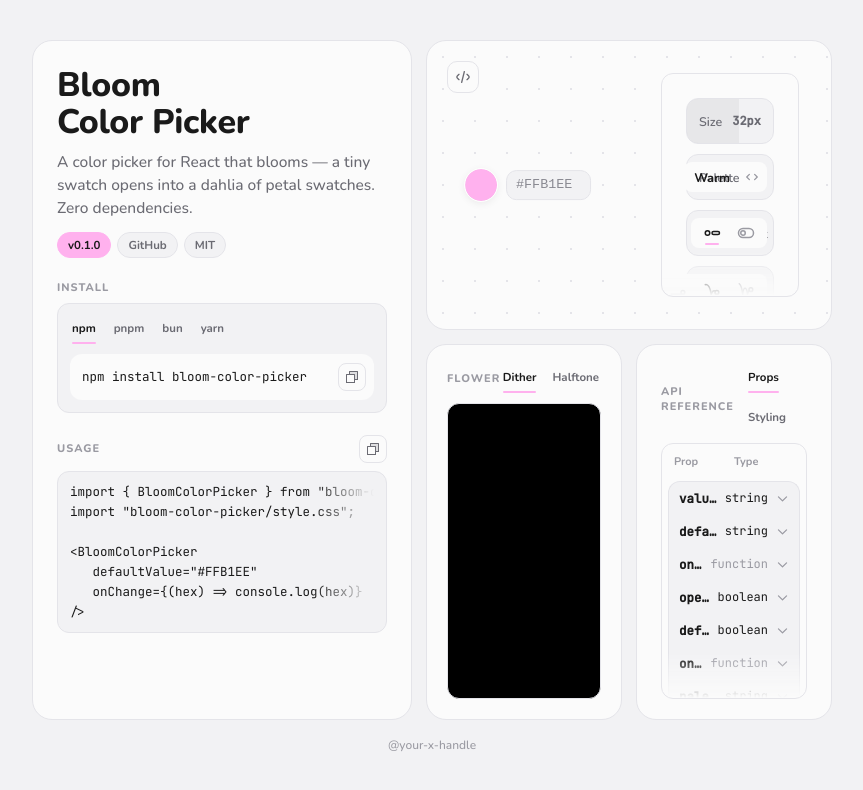
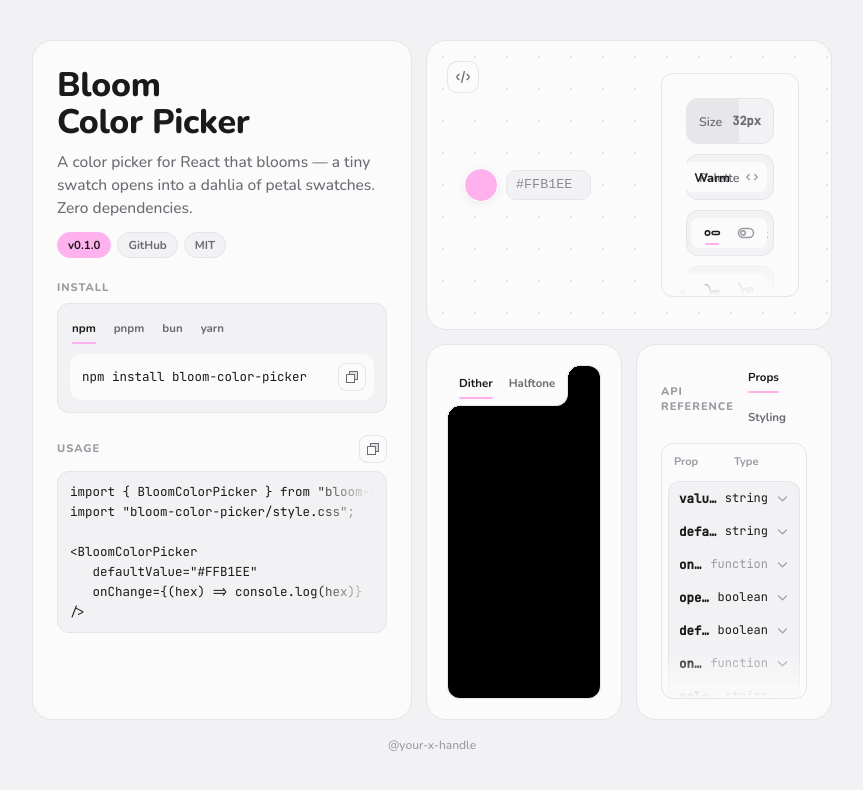
Before and after one commit to shivraj-roy/bloom-color-picker, a Next.js app in the folder apps/web/: page / in a window 1280 px wide. Shown: the top 790 px of the page, without its empty margins (208-1071 px from the left). Built offline with nearby package versions, Linux system fonts and the light colour scheme.

Commit message:
Overlay toggle inside video box with concave squircle notches at the seam

```diff
--- a/apps/web/app/globals.css
+++ b/apps/web/app/globals.css
@@ -1095,33 +1095,68 @@
 .flower-video {
    grid-column: 2;
    grid-row: 2;
-   display: flex;
-   flex-direction: column;
-   gap: 10px;
    padding: 20px;
    overflow: hidden;
 }
 
-.flower-video__header {
-   flex-shrink: 0;
-   display: flex;
-   align-items: center;
-   justify-content: space-between;
+.flower-video__inner {
+   position: relative;
+   width: 100%;
+   height: 100%;
+   border: 1px solid var(--card-border);
+   border-radius: var(--r-inner);
+}
+
+.flower-video__media {
+   position: absolute;
+   inset: 0;
+   overflow: hidden;
+   border-radius: var(--r-inner);
+   background: #000;
 }
 
 .flower-video__tabs {
+   position: absolute;
+   top: -1px;
+   left: -1px;
+   z-index: 1;
    gap: 12px;
+   padding: 6px 10px;
+   background: var(--card);
+   border: 1px solid var(--card-border);
+   border-top: none;
+   border-left: none;
+   border-radius: var(--r-inner) 0 var(--r-inner) 0;
 }
 
-.flower-video__inner {
-   position: relative;
-   flex: 1;
-   min-height: 0;
-   width: 100%;
-   overflow: hidden;
-   border: 1px solid var(--card-border);
-   border-radius: var(--r-inner);
-   background: #000;
+/* concave "squircle" notches where the pill's outer corners meet the
+   panel's straight edges. A single radial-gradient circle (same radius as
+   --r-inner, so it matches the pill's own corner curve exactly) does both
+   the cutout and a faked 1px border ring, anchored at the notch's far
+   corner — the browser's own circle rasterization, no arc math to get
+   wrong. Both notches use the identical gradient since the circle is
+   symmetric regardless of which edge it's continuing. */
+.flower-video__notch {
+   position: absolute;
+   width: 13px;
+   height: 13px;
+   background: radial-gradient(
+      circle at bottom right,
+      transparent 12px,
+      var(--card-border) 12px,
+      var(--card-border) 13px,
+      var(--card) 13px
+   );
+}
+
+.flower-video__notch--bl {
+   top: 100%;
+   left: 0;
+}
+
+.flower-video__notch--tr {
+   top: 0;
+   left: 100%;
 }
 
 .flower-video__source {
--- a/apps/web/components/flower-video.tsx
+++ b/apps/web/components/flower-video.tsx
@@ -157,8 +157,24 @@
 
    return (
       <div className="box flower-video">
-         <div className="flower-video__header">
-            <span className="sidebar__label">Flower</span>
+         <div className="flower-video__inner">
+            <div className="flower-video__media">
+               <video
+                  ref={videoRef}
+                  className="flower-video__source"
+                  src="/flower-and-butterfly.mp4"
+                  autoPlay
+                  loop
+                  muted
+                  playsInline
+               />
+               <canvas
+                  ref={canvasRef}
+                  className="flower-video__canvas"
+                  data-style={style}
+               />
+            </div>
+
             <div className="tabs flower-video__tabs">
                {(["dither", "halftone"] as const).map((s) => (
                   <button
@@ -177,24 +193,10 @@
                      )}
                   </button>
                ))}
+
+               <span className="flower-video__notch flower-video__notch--bl" />
+               <span className="flower-video__notch flower-video__notch--tr" />
             </div>
-         </div>
-
-         <div className="flower-video__inner">
-            <video
-               ref={videoRef}
-               className="flower-video__source"
-               src="/flower-and-butterfly.mp4"
-               autoPlay
-               loop
-               muted
-               playsInline
-            />
-            <canvas
-               ref={canvasRef}
-               className="flower-video__canvas"
-               data-style={style}
-            />
          </div>
       </div>
    );
```
